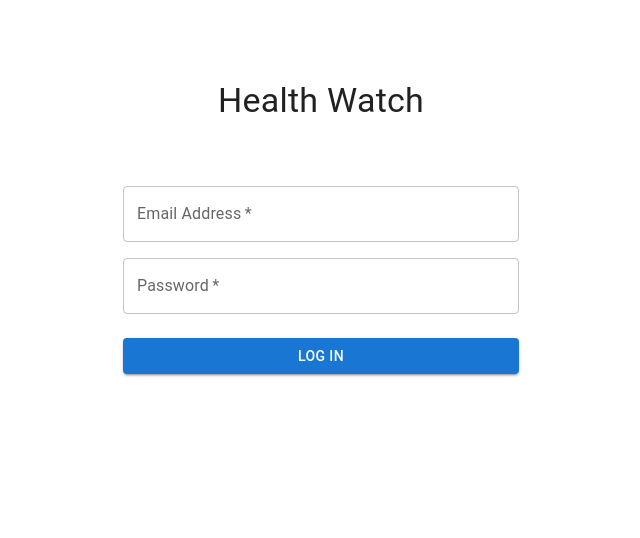
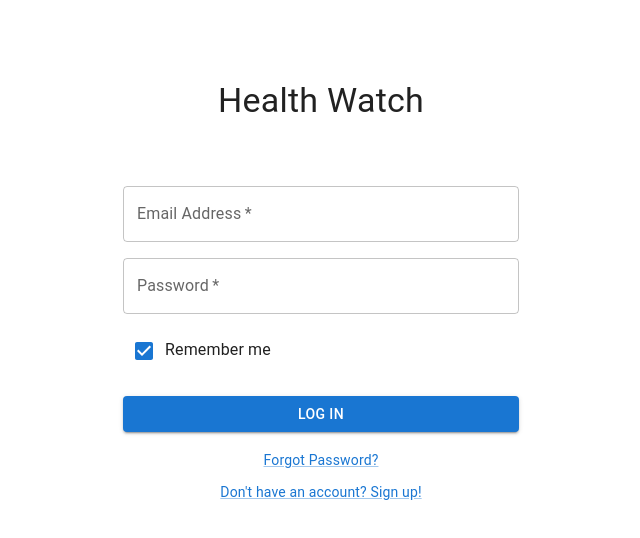
Before and after one commit to KarlGilden/health-watch, a React (Create React App) app: page /login in a window 1280 px wide. Shown: the top 538 px of the page, without its empty margins (319-959 px from the left). Built offline with nearby package versions, Linux system fonts and the light colour scheme.

Commit message:
frontend login page is done

```diff
--- a/package.json
+++ b/package.json
@@ -3,6 +3,9 @@
   "version": "0.1.0",
   "private": true,
   "dependencies": {
+    "@emotion/react": "^11.9.3",
+    "@emotion/styled": "^11.9.3",
+    "@mui/material": "^5.8.7",
     "@testing-library/jest-dom": "^5.16.4",
     "@testing-library/react": "^13.3.0",
     "@testing-library/user-event": "^13.5.0",
--- a/src/Pages/Login.js
+++ b/src/Pages/Login.js
@@ -1,12 +1,17 @@
 import * as React from 'react';
+
+import {Link} from '@mui/material'
 import Button from '@mui/material/Button';
 import CssBaseline from '@mui/material/CssBaseline';
 import TextField from '@mui/material/TextField';
 import Grid from '@mui/material/Grid';
+import Stack from '@mui/material/Stack'
 import Box from '@mui/material/Box';
 import Typography from '@mui/material/Typography';
 import Container from '@mui/material/Container';
 import { createTheme, ThemeProvider } from '@mui/material/styles';
+import Checkbox from '@mui/material/Checkbox';
+const label = { inputProps: { 'aria-label': 'Checkbox demo' } };
 
 const theme = createTheme();
 const Login = () => {
@@ -50,6 +55,14 @@ const Login = () => {
                                     autoComplete="new-password"
                                 />
                             </Grid>
+                            <Grid item>
+                                <Stack sx={{paddingRight: 10}} direction='row'>
+                                    <Checkbox {...label} defaultChecked />
+                                    <Typography sx={{paddingTop: 1}}>Remember me</Typography>
+                                </Stack>
+                            </Grid>
+
+
                         </Grid>
                         <Button
                             type="submit"
@@ -59,6 +72,21 @@ const Login = () => {
                         >
                             Log in
                         </Button>
+                        <Grid container justifyContent="center">
+                            <Stack direction={'column'} spacing={1}>
+                                <Grid item>
+                                    <Link href="" variant="body2">
+                                        Forgot Password?
+                                    </Link>
+                                </Grid>
+                                <Grid item>
+                                    <Link href="" variant="body2">
+                                        Don't have an account? Sign up!
+                                    </Link>
+                                </Grid>
+                            </Stack>
+
+                        </Grid>
                     </Box>
                 </Box>
             </Container>
```
Also changed, not shown: 1 other file (tests, documents, lock files or other folders).
